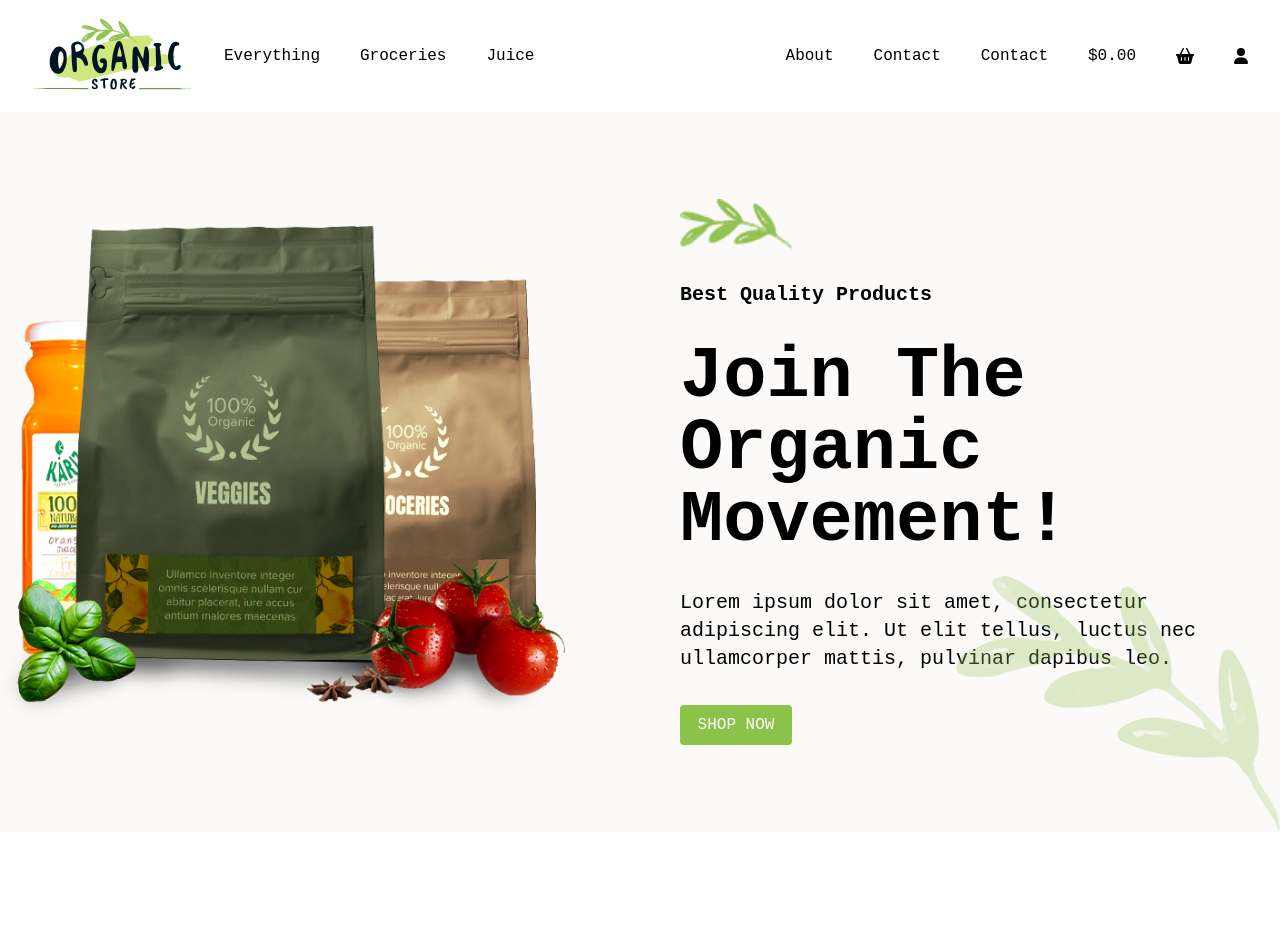
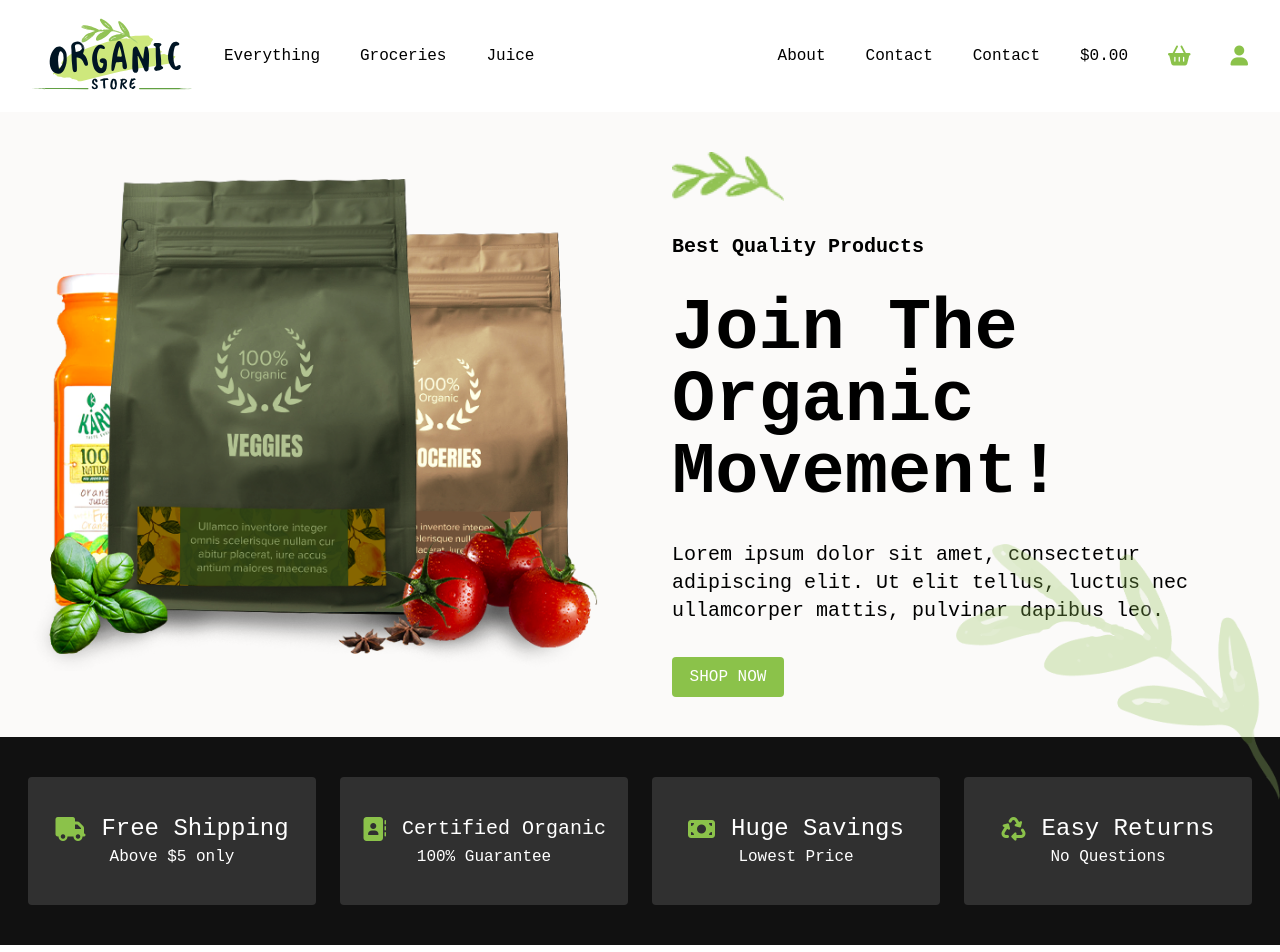
Before and after one commit to RaunakScarlet/Organic-Store, a React (Vite) app: page / in a window 1280 px wide. Shown: the top 952 px of the page. Before the commit the page ends 832 px from the top, so only its background shows below. Built offline with nearby package versions, Linux system fonts and the light colour scheme.

Commit message:
added ShippingSection

```diff
--- a/src/components/Body.jsx
+++ b/src/components/Body.jsx
@@ -1,9 +1,10 @@
 
 import MainContent from './MainContent';
+import ShippingSection from './ShippingSection';
 const Body = () => {
     return <div>
         <MainContent />
-
+       <ShippingSection/>
   </div>;
 }
 
--- a/src/components/MainContent.jsx
+++ b/src/components/MainContent.jsx
@@ -4,8 +4,12 @@ import mainRight from "../assets/main-right.png";
 
 const MainContent = () => {
     return (
-        <section className="main w-full h-[90vh] flex bg-[#FBFAF9] items-center gap-20 relative">
-            <img src={mainRightBottom} alt="mainRightBottom" className="absolute bottom-0 right-0 h-64 opacity-30"/>
+        <section className="main w-full h-auto py-10 flex bg-[#FBFAF9] items-center gap-16 px-8 ">
+            <img
+                src={mainRightBottom}
+                alt="mainRightBottom"
+                className="absolute bottom-0 right-0 h-64 opacity-30"
+            />
             <div className="main-left w-1/2 ">
                 <img src={mainLeft} alt="mainLeft" className="w-[45vw]" />
             </div>
@@ -26,6 +30,6 @@ const MainContent = () => {
             </div>
         </section>
     );
-}
+};
 
-export default MainContent
+export default MainContent;
--- a/src/components/Navbar.jsx
+++ b/src/components/Navbar.jsx
@@ -31,26 +31,12 @@ const Navbar = () => {
                   </Link>
                   <Link to="/">
                       <li>
-                          <svg
-                              xmlns="http://www.w3.org/2000/svg"
-                              height="16"
-                              width="18"
-                              viewBox="0 0 576 512"
-                          >
-                              <path d="M253.3 35.1c6.1-11.8 1.5-26.3-10.2-32.4s-26.3-1.5-32.4 10.2L117.6 192H32c-17.7 0-32 14.3-32 32s14.3 32 32 32L83.9 463.5C91 492 116.6 512 146 512H430c29.4 0 55-20 62.1-48.5L544 256c17.7 0 32-14.3 32-32s-14.3-32-32-32H458.4L365.3 12.9C359.2 1.2 344.7-3.4 332.9 2.7s-16.3 20.6-10.2 32.4L404.3 192H171.7L253.3 35.1zM192 304v96c0 8.8-7.2 16-16 16s-16-7.2-16-16V304c0-8.8 7.2-16 16-16s16 7.2 16 16zm96-16c8.8 0 16 7.2 16 16v96c0 8.8-7.2 16-16 16s-16-7.2-16-16V304c0-8.8 7.2-16 16-16zm128 16v96c0 8.8-7.2 16-16 16s-16-7.2-16-16V304c0-8.8 7.2-16 16-16s16 7.2 16 16z" />
-                          </svg>
+                          <i className="fa-solid fa-basket-shopping text-xl text-[#8bc24a]"></i>
                       </li>
                   </Link>{" "}
                   <Link to="/">
                       <li>
-                          <svg
-                              xmlns="http://www.w3.org/2000/svg"
-                              height="16"
-                              width="14"
-                              viewBox="0 0 448 512"
-                          >
-                              <path d="M224 256A128 128 0 1 0 224 0a128 128 0 1 0 0 256zm-45.7 48C79.8 304 0 383.8 0 482.3C0 498.7 13.3 512 29.7 512H418.3c16.4 0 29.7-13.3 29.7-29.7C448 383.8 368.2 304 269.7 304H178.3z" />
-                          </svg>
+                          <i className="fa-solid fa-user text-xl text-[#8bc24a]"></i>
                       </li>
                   </Link>
               </ul>
--- /dev/null
+++ b/src/components/ShippingSection.jsx
@@ -0,0 +1,48 @@
+
+const ShippingSection = () => {
+    return (
+        <div className="bg-[#111111] w-full h-52 mb-12 flex gap-6 p-4 justify-center items-center">
+            <div className="bg-[#303030] w-72 rounded h-32 flex  flex-col justify-center items-center">
+                <div className="up flex items-center gap-4">
+                    <i className="fa-solid fa-truck text-2xl text-[#8BC24A] "></i>
+                    <p className="text-2xl text-white">Free Shipping</p>
+                </div>
+                <div className="down">
+                    <p className="text-md text-white">Above $5 only</p>
+                </div>
+            </div>
+            <div className="bg-[#303030] w-72 rounded h-32 flex  flex-col justify-center items-center">
+                <div className="up flex items-center gap-4">
+                    <i className="fa-solid fa-address-book text-2xl text-[#8BC24A]"></i>
+
+                    <p className="text-xl text-white">Certified Organic</p>
+                </div>
+                <div className="down">
+                    <p className="text-md text-white">100% Guarantee</p>
+                </div>
+            </div>
+            <div className="bg-[#303030] w-72 rounded h-32 flex  flex-col justify-center items-center">
+                <div className="up flex items-center gap-4">
+                    <i className="fa-solid fa-money-bill text-2xl text-[#8BC24A] "></i>
+
+                    <p className="text-2xl text-white">Huge Savings</p>
+                </div>
+                <div className="down">
+                    <p className="text-md text-white">Lowest Price</p>
+                </div>
+            </div>
+            <div className="bg-[#303030] w-72 rounded h-32 flex  flex-col justify-center items-center">
+                <div className="up flex items-center gap-4">
+                    <i className="fa-solid fa-recycle text-2xl text-[#8BC24A] "></i>
+
+                    <p className="text-2xl text-white">Easy Returns</p>
+                </div>
+                <div className="down">
+                    <p className="text-md text-white">No Questions </p>
+                </div>
+            </div>
+        </div>
+    );
+}
+
+export default ShippingSection
--- a/src/index.css
+++ b/src/index.css
@@ -10,5 +10,5 @@
 }
 
 li:hover{
-color: #b7ed06;
+color: #8bc24a;
 }
```
